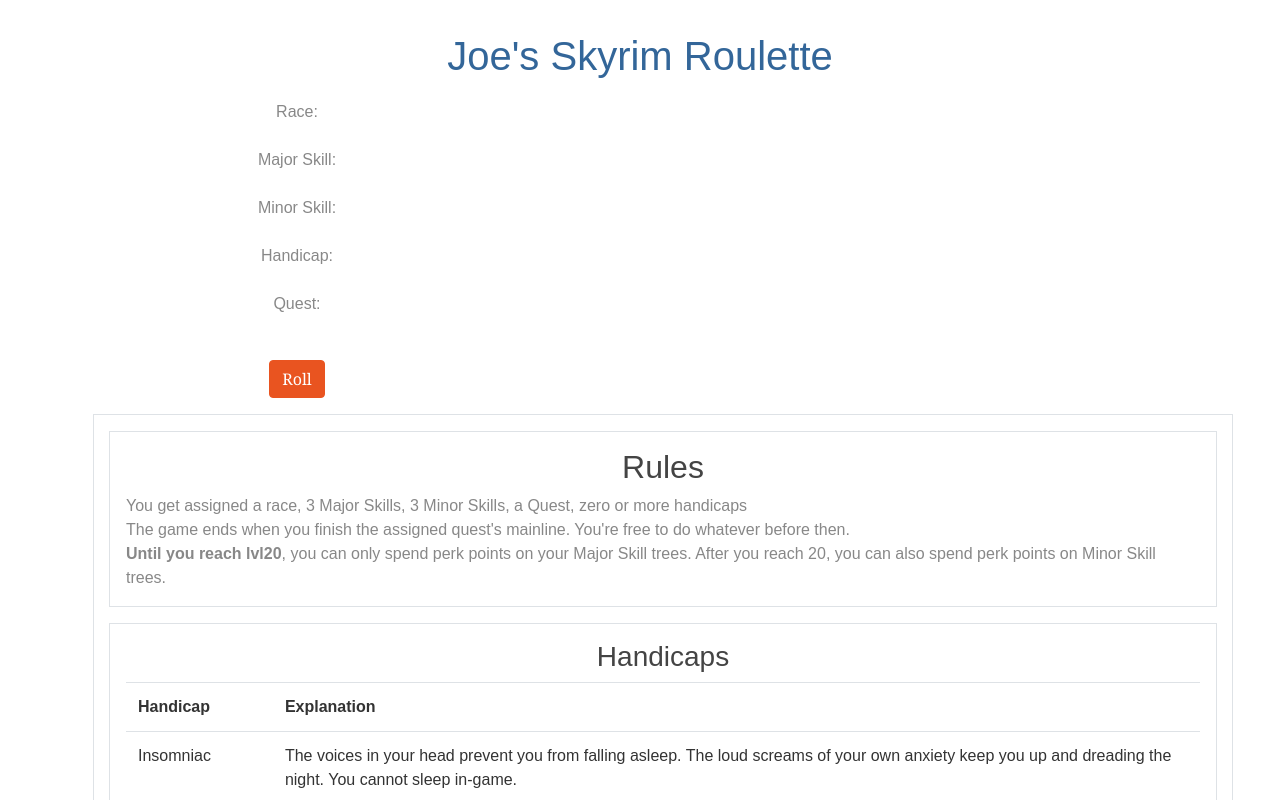
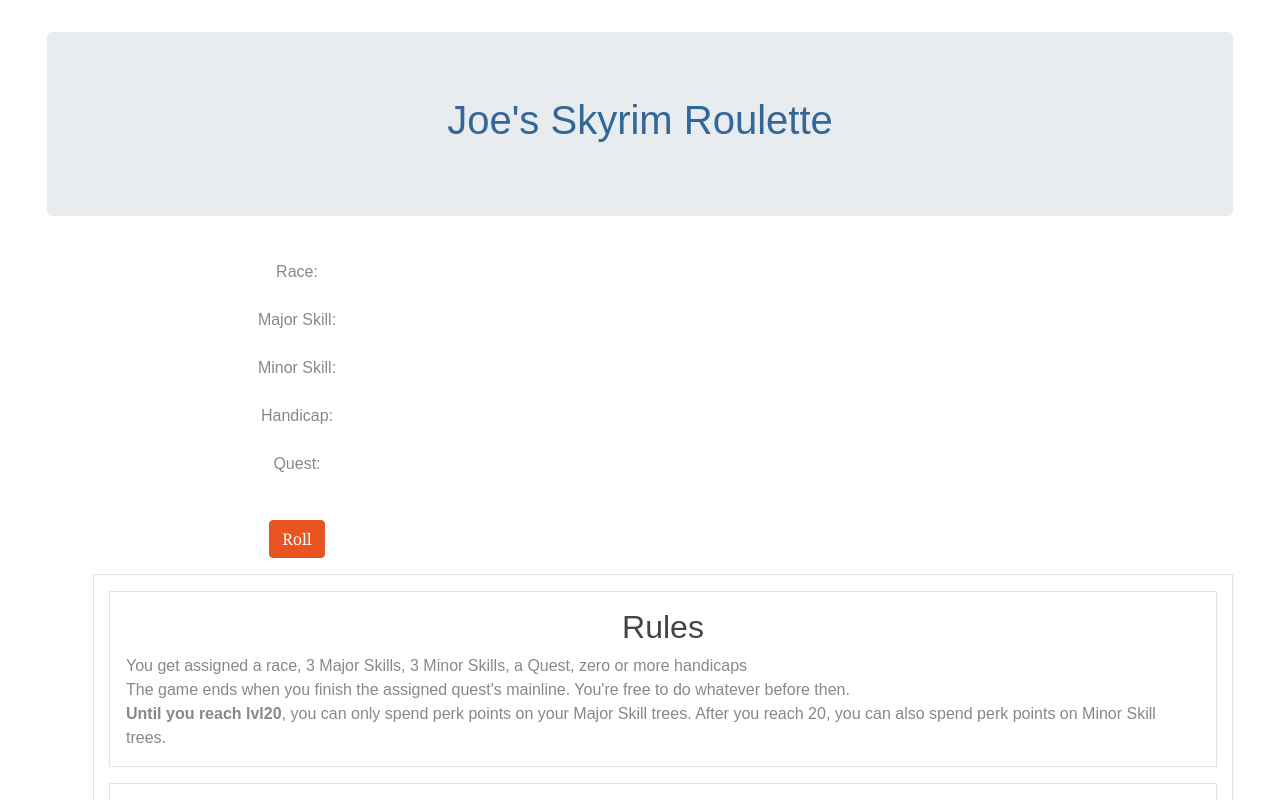
Before and after one commit to joehakimrahme/JSR, an Angular app: page / in a window 1280 px wide. Shown: the top 800 px of the page. Built offline with nearby package versions, Linux system fonts and the light colour scheme.

Commit message:
Turns title into a jumbotron.
I'm not even sure I want this...

```diff
--- a/src/app/app.component.html
+++ b/src/app/app.component.html
@@ -1,5 +1,7 @@
 <div class="container-fluid" style="text-align:center">
-  <h1>{{ title }}</h1>
+  <div class="jumbotron">
+    <h1>{{ title }}</h1>
+  </div>
     <app-roulette class="float-left"></app-roulette>
     <app-rules class="float-right"></app-rules>
   </div>
```
